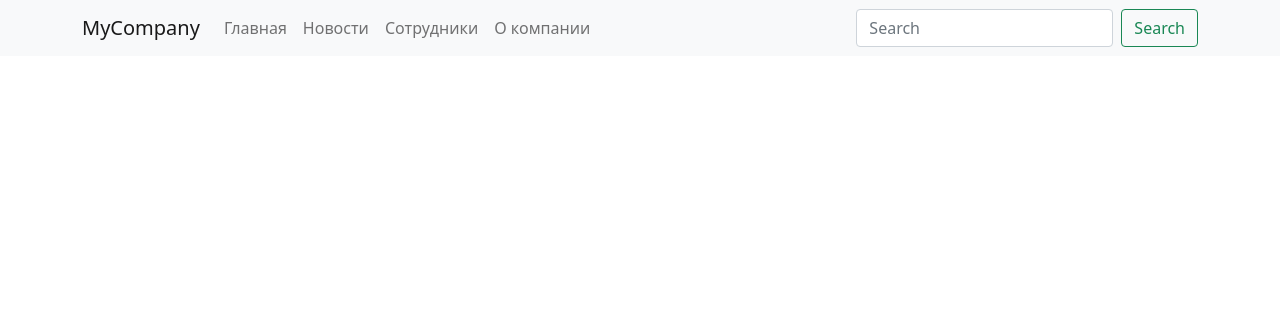
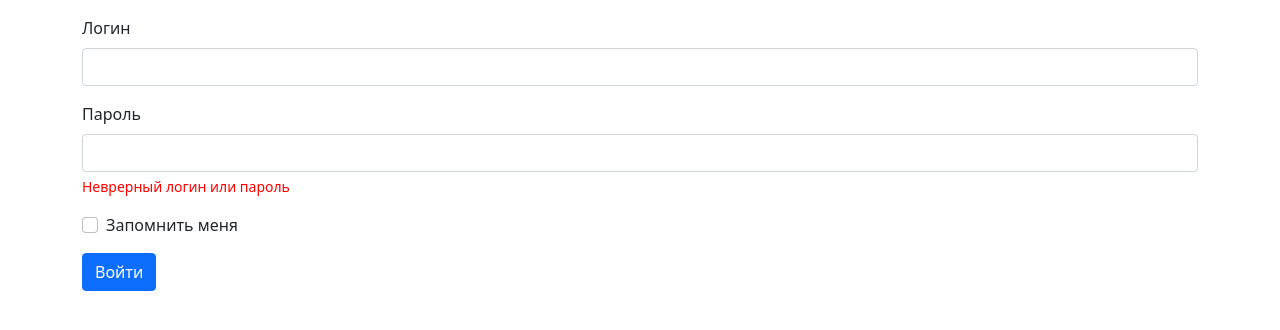
Before and after one commit to vntsvetkov/django_education, a Django app: page /index/ in a window 1280 px wide. Shown: the top 330 px of the page. Run offline with Django 4.2, Linux system fonts and the light colour scheme; some libraries are stand-ins or nearby versions.

Commit message:
Добавил форму

```diff
--- a/Django/mainproject/djangoproject/urls.py
+++ b/Django/mainproject/djangoproject/urls.py
@@ -1,7 +1,7 @@
 
 from django.contrib import admin
 from django.urls import path, include, re_path
-from new_app.views import NewCompany
+from new_app.views import NewCompany, FormManage
 import new_app.urls
 
 # static
@@ -15,10 +15,12 @@
 
 urlpatterns = [
     path('admin/', admin.site.urls),
+    path('index/', FormManage.check_authorization),
     path('main/', NewCompany.main, name="main"),
     path('news/', NewCompany.news, name="news"),
     path('about/', NewCompany.about, name="about"),
     # path('managers/<str:page>', NewCompany.dynamic_path),
     path('managers/', include(new_app.urls)),
+    path('authorization/', FormManage.authorization, name="authorization"),
     re_path(r'^\w+', NewCompany.main),
 ]
--- /dev/null
+++ b/Django/mainproject/new_app/templates/authorization.html
@@ -0,0 +1,31 @@
+<!DOCTYPE html>
+{% load static %}
+<html>
+    <head>
+        <meta charset="utf-8">
+        <link rel="stylesheet" href="{% static "css/bootstrap.css" %}" />
+        <link rel="stylesheet" href="{% static "css/styles.css" %}" />
+    </head>
+
+    <body>
+        <div class="container mt-3">
+        <form action="/index/" method="post">
+            {% csrf_token %}
+            <div class="mb-3">
+              <label for="exampleInputEmail1" class="form-label">Логин</label>
+              <input type="text" name="login" class="form-control" id="exampleInputEmail1" aria-describedby="emailHelp">
+            </div>
+            <div class="mb-3">
+              <label for="exampleInputPassword1" class="form-label">Пароль</label>
+              <input type="password" name="password" class="form-control" id="exampleInputPassword1">
+              <div style="color: red;" id="emailHelp" class="form-text">{{ error }}</div>
+            </div>
+            <div class="mb-3 form-check">
+              <input type="checkbox" class="form-check-input" id="exampleCheck1">
+              <label class="form-check-label" for="exampleCheck1">Запомнить меня</label>
+            </div>
+            <button type="submit" class="btn btn-primary">Войти</button>
+          </form>
+        </div>
+    </body>
+</html>
--- a/Django/mainproject/new_app/templates/basepage.html
+++ b/Django/mainproject/new_app/templates/basepage.html
@@ -3,8 +3,9 @@
 <html>
     <head>
         <meta charset="utf-8">
+        <link rel="stylesheet" href="{% static "css/bootstrap.css" %}" />
         <link rel="stylesheet" href="{% static "css/styles.css" %}" />
-        <link rel="stylesheet" href="{% static "css/bootstrap.css" %}" />
+
     </head>
 
     <body>
@@ -32,10 +33,13 @@
                       </li>
                     </ul>
                   </div>
-                  <form class="d-flex">
-                    <input class="form-control me-2" type="search" placeholder="Search" aria-label="Search">
-                    <button class="btn btn-outline-success" type="submit">Search</button>
-                  </form>
+                  <div class="d-grid gap-2 d-md-block">
+                    <button class="btn btn-success" type="button">
+                      <a style="text-decoration: none; color: white;" href={% url 'authorization' %}>Sign in</a>
+                    </button>
+                    <button class="btn btn-success" type="button">Sign Up</button>
+
+                  </div>
                 </div>
               </nav>
         </header>
--- a/Django/mainproject/new_app/views.py
+++ b/Django/mainproject/new_app/views.py
@@ -75,10 +75,8 @@
 
     # http://127.0.0.1:8000/main/?name=Google
     def main(request):
-        name = request.GET.get("name", "Undefind")
-        return render(request, 'main.html', {
-            "name": "Google",
-        })
+
+        return render(request, 'main.html')
 
     # http://127.0.0.1:8000/news
     def news(request):
@@ -111,3 +109,28 @@
             return render(request, f'managers/managers.html')
 
         return render(request, f'managers/{page}.html')
+
+
+class FormManage:
+
+    def authorization(request):
+        return render(request, 'authorization.html')
+
+    def check_authorization(request):
+        name = request.POST.get("login")
+        password = request.POST.get("password")
+
+        users = [
+            {"логин": "user1", "пароль": "password1"},
+            {"логин": "user2", "пароль": "password2"},
+        ]
+
+        a = [True for record in users if record['логин'] == name and record['пароль'] == password]
+
+
+        if len(a) > 0:
+            return render(request, 'main.html')
+        else:
+            return render(request, 'authorization.html', {
+                "error": "Неврерный логин или пароль"
+            })
```
